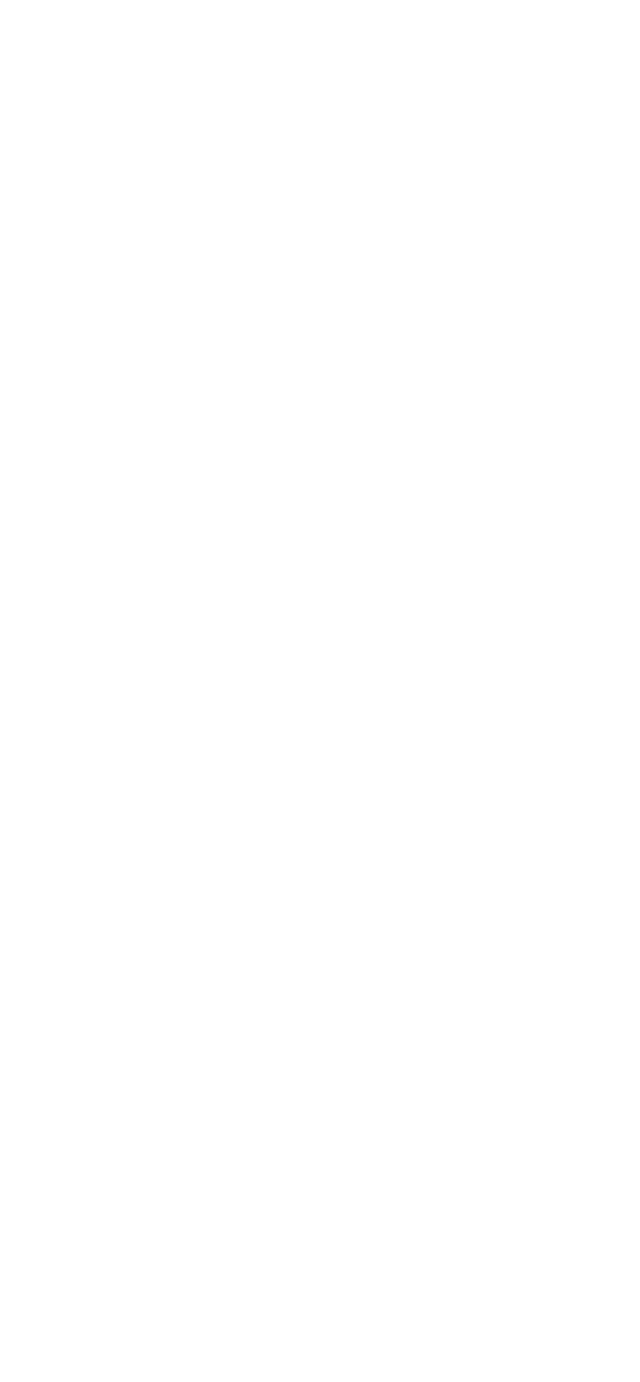
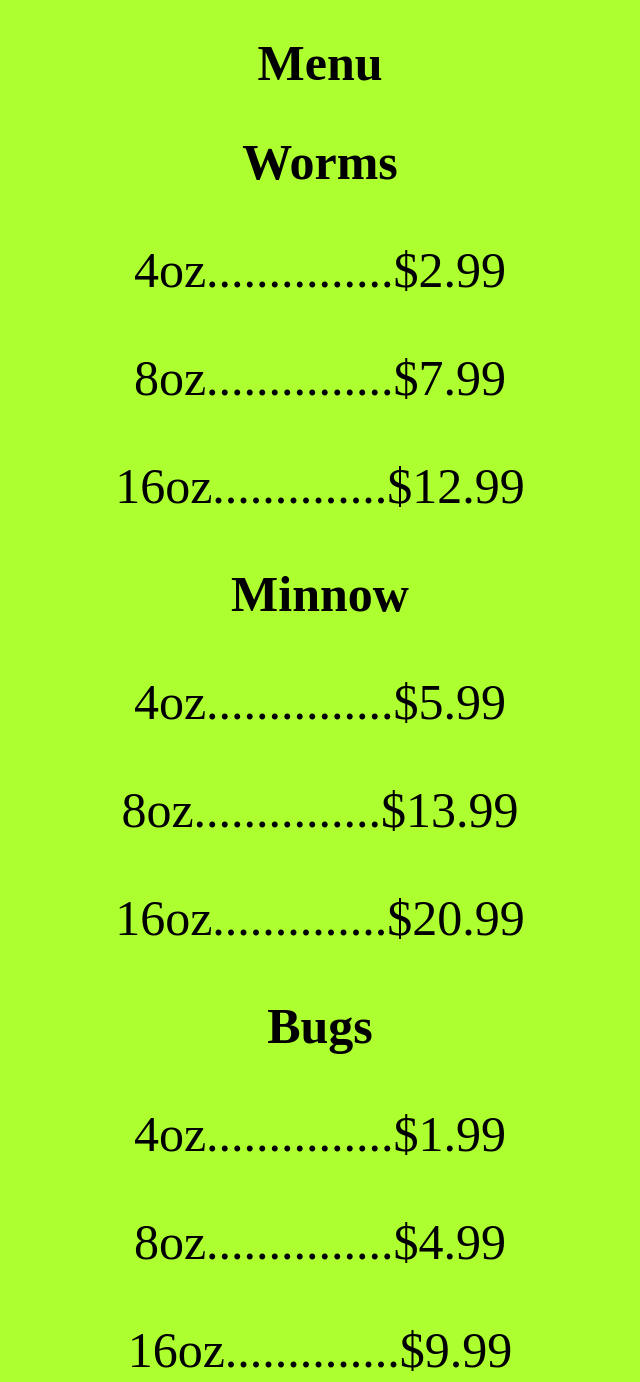
Before and after one commit to TheJohnSwanson/LiveBaitShop, a plain HTML site: page menu.html in a window 1280 px wide. Shown: the top 1382 px of the page, without its empty margins (320-960 px from the left). Before the commit the page ends 800 px from the top, so only its background shows below. Drawn offline with Linux system fonts and the light colour scheme.

Commit message:
Update menu.html

```diff
--- a/menu.html
+++ b/menu.html
@@ -1,11 +1,36 @@
+<!--Author: John Swanson
+    File Name: menu.html
+    Date: November 3rd, 2025-->
 <!DOCTYPE html>
 <html lang="en">
+
 <head>
     <meta charset="UTF-8">
     <meta name="viewport" content="width=device-width, initial-scale=1.0">
-    <title>Document</title>
+    <link rel="stylesheet" href="styles.css">
+        <title>Menu</title>
 </head>
+
 <body>
+    <h1>Menu</h1>
+    <section id="menu">
+        <h2>Worms</h2>
+        <p>4oz...............$2.99</p>
+        <p>8oz...............$7.99</p>
+        <p>16oz..............$12.99</p>
+        <h2>Minnow</h2>
+        <p>4oz...............$5.99</p>
+        <p>8oz...............$13.99</p>
+        <p>16oz..............$20.99</p>
+        <h2>Bugs</h2>
+        <p>4oz...............$1.99</p>
+        <p>8oz...............$4.99</p>
+        <p>16oz..............$9.99</p>
+    </section>
+    <a class="btn" href="index.html">Click here to go home!</a>
+    <footer>
+        <p>&copy; John's Bait Shop All Rights Reserved</p>
+    </footer>
+</body>
 
-</body>
 </html>
```
